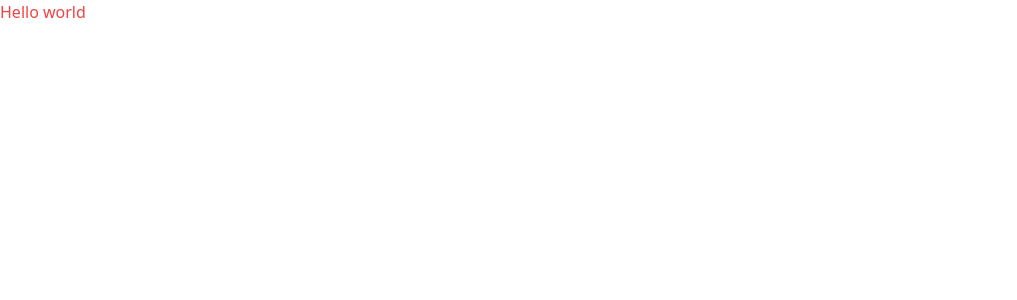
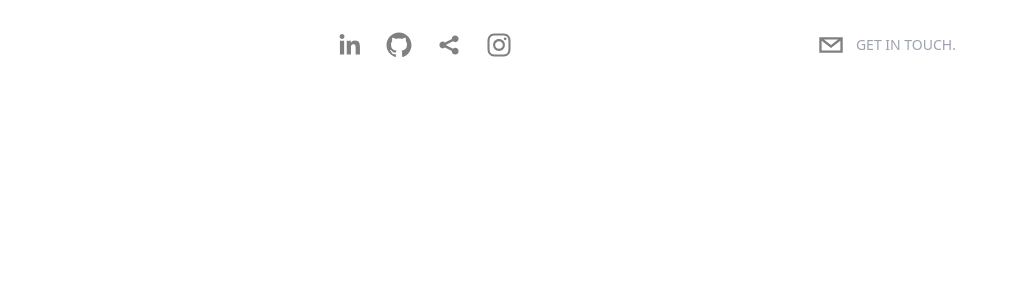
Before and after one commit to shimiltharayil/portfolio-mine, a Next.js app: page / in a window 1280 px wide. Shown: the top 300 px of the page, without its empty margins (0-1017 px from the left). Built offline with nearby package versions, Linux system fonts and the light colour scheme.

Commit message:
Header Done

```diff
--- /dev/null
+++ b/components/Header.tsx
@@ -0,0 +1,43 @@
+import React from 'react'
+import { SocialIcon } from 'react-social-icons'
+
+type Props = {}
+
+function Header({}: Props) {
+  return (
+    <header className='sticky top-0 p-5 flex items-start justify-between max-w-2xl mx-auto z-99 xl:items-center'>
+        <div className='flex flex-row items-center text-gray-300 ' >
+            {/* Social Icons */}
+            <SocialIcon url="https://linkedin.com/in/"
+             fgColor='gray'
+             bgColor='transparent'
+             />
+            <SocialIcon url="https://github.in/in/"
+             fgColor='gray'
+             bgColor='transparent'
+             />
+            <SocialIcon url="https://gmail.com/"
+             fgColor='gray'
+             bgColor='transparent'
+             />
+             <SocialIcon url="https://instagram.com/in/shimiltharayil"
+             fgColor='gray'
+             bgColor='transparent'
+             />
+
+        </div>
+        <div className='flex flex-row items-center text-gray-300 cursor-pointer' >
+            <SocialIcon
+             className='cursor-pointer'
+             network='email'
+             fgColor='gray'
+             bgColor='transparent'
+             />
+             <p className='uppercase hidden md:inline-flex text-sm text-gray-400' >Get In Touch. </p>
+
+        </div>
+    </header>
+  )
+}
+
+export default Header
--- a/package.json
+++ b/package.json
@@ -9,9 +9,11 @@
     "lint": "next lint"
   },
   "dependencies": {
+    "framer-motion": "^7.3.5",
     "next": "12.3.0",
     "react": "18.2.0",
-    "react-dom": "18.2.0"
+    "react-dom": "18.2.0",
+    "react-social-icons": "^5.14.0"
   },
   "devDependencies": {
     "@types/node": "18.7.18",
--- a/pages/index.tsx
+++ b/pages/index.tsx
@@ -1,6 +1,7 @@
 import type { NextPage } from 'next'
 import Head from 'next/head'
 import Image from 'next/image'
+import Header from '../components/Header'
 import styles from '../styles/Home.module.css'
 
 const Home: NextPage = () => {
@@ -10,7 +11,19 @@ const Home: NextPage = () => {
         <title>Shimil Tharayil</title>
 
       </Head>
-       <h1 className='text-red-500' >Hello world</h1>
+           {/* Header      */}
+            <Header />
+           {/* Hero */}
+
+           {/* About */}
+
+           {/* Exprience */}
+
+           {/* Skills */}
+
+           {/* Projects */}
+
+           {/* Contact */}
 
     </div>
   )
```
Also changed, not shown: 1 other file (tests, documents, lock files or other folders).
